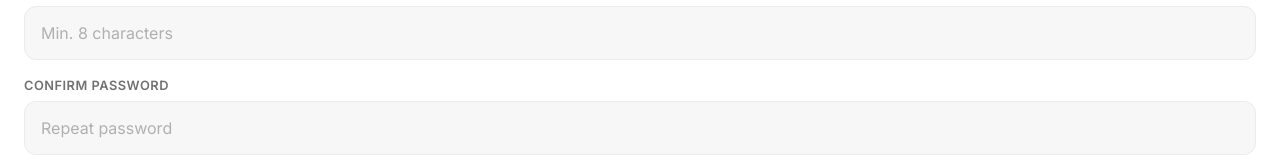
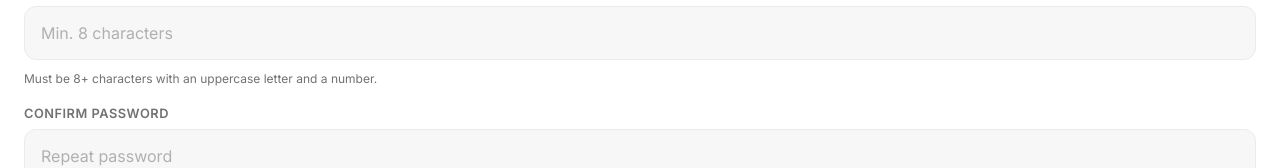
Before and after one commit to danderbelfast/dander, a React (Vite) app in the folder frontend-user/: page /register in a window 1280 px wide. Shown: the part 507-675 px from the top of the page. Built offline with nearby package versions, Linux system fonts and the light colour scheme; no server answers.

Commit message:
add password requirements hint and client-side validation to register form

```diff
--- a/frontend-user/src/pages/Register.jsx
+++ b/frontend-user/src/pages/Register.jsx
@@ -42,6 +42,9 @@ export default function Register() {
     setError('');
     if (password !== confirm) { setError('Passwords do not match.'); return; }
     if (password.length < 8)  { setError('Password must be at least 8 characters.'); return; }
+
+    if (!/[A-Z]/.test(password)) { setError('Password must contain at least one uppercase letter.'); return; }
+    if (!/[0-9]/.test(password)) { setError('Password must contain at least one number.'); return; }
 
     setLoading(true);
     try {
@@ -128,6 +131,7 @@ export default function Register() {
             <div className="input-group">
               <label className="input-label">Password</label>
               <input className="input" type="password" value={password} onChange={(e) => setPassword(e.target.value)} placeholder="Min. 8 characters" autoComplete="new-password" required />
+              <p style={{ fontSize: '0.75rem', color: 'var(--c-text-muted)', marginTop: 4 }}>Must be 8+ characters with an uppercase letter and a number.</p>
             </div>
 
             <div className="input-group">
```
